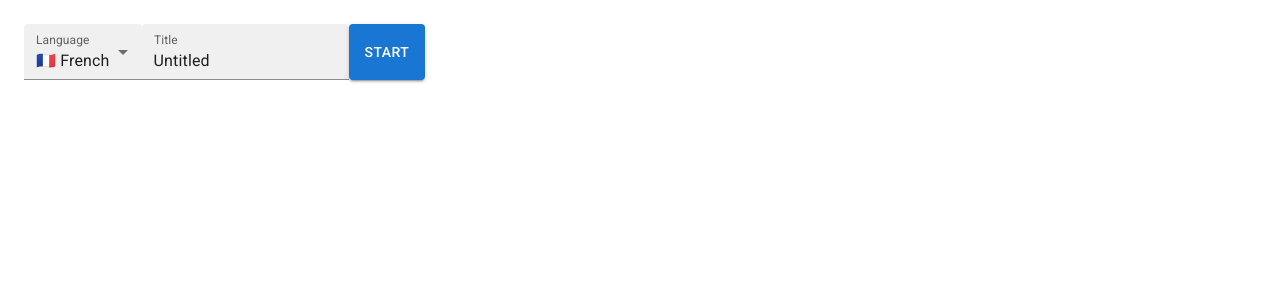
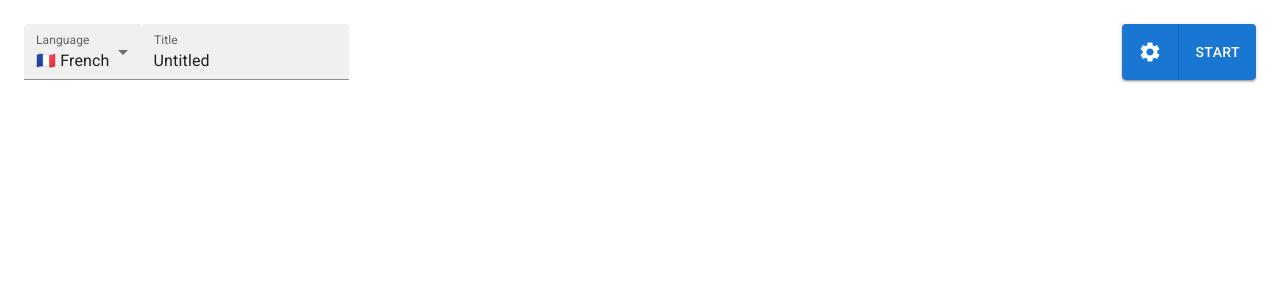
Before and after one commit to william-herring/conversation-trainer, a Next.js app: page / in a window 1280 px wide. Shown: the top 300 px of the page. Built offline with nearby package versions, Linux system fonts and the light colour scheme.

Commit message:
settings icon

```diff
--- a/package.json
+++ b/package.json
@@ -12,6 +12,7 @@
     "@emotion/react": "^11.11.4",
     "@emotion/styled": "^11.11.5",
     "@fontsource/roboto": "^5.0.13",
+    "@mui/icons-material": "^5.15.19",
     "@mui/material": "^5.15.19",
     "@mui/styled-engine-sc": "^6.0.0-alpha.18",
     "emotion": "^11.0.0",
--- a/pages/index.js
+++ b/pages/index.js
@@ -1,4 +1,5 @@
-import { TextField, FormControl, InputLabel, Select, MenuItem, Button } from "@mui/material";
+import { TextField, FormControl, InputLabel, Select, MenuItem, Button, ButtonGroup } from "@mui/material";
+import SettingsIcon from '@mui/icons-material/Settings';
 import Head from "next/head";
 import { useState } from "react";
 import languages from "@/languages/constants";
@@ -29,7 +30,10 @@ export default function Home() {
           </Select>
         </FormControl>
         <TextField label="Title" defaultValue="Untitled" variant="filled" onChange={(e) => setTitle(e.target.value)} />
-        <Button className="ml-auto right-0" variant="contained">Start</Button>
+        <ButtonGroup className="ml-auto right-0" variant="contained">
+          <Button><SettingsIcon /></Button>
+          <Button>Start</Button>
+        </ButtonGroup>
       </div>
     </main>
   );
```
Also changed, not shown: 1 other file (tests, documents, lock files or other folders).
